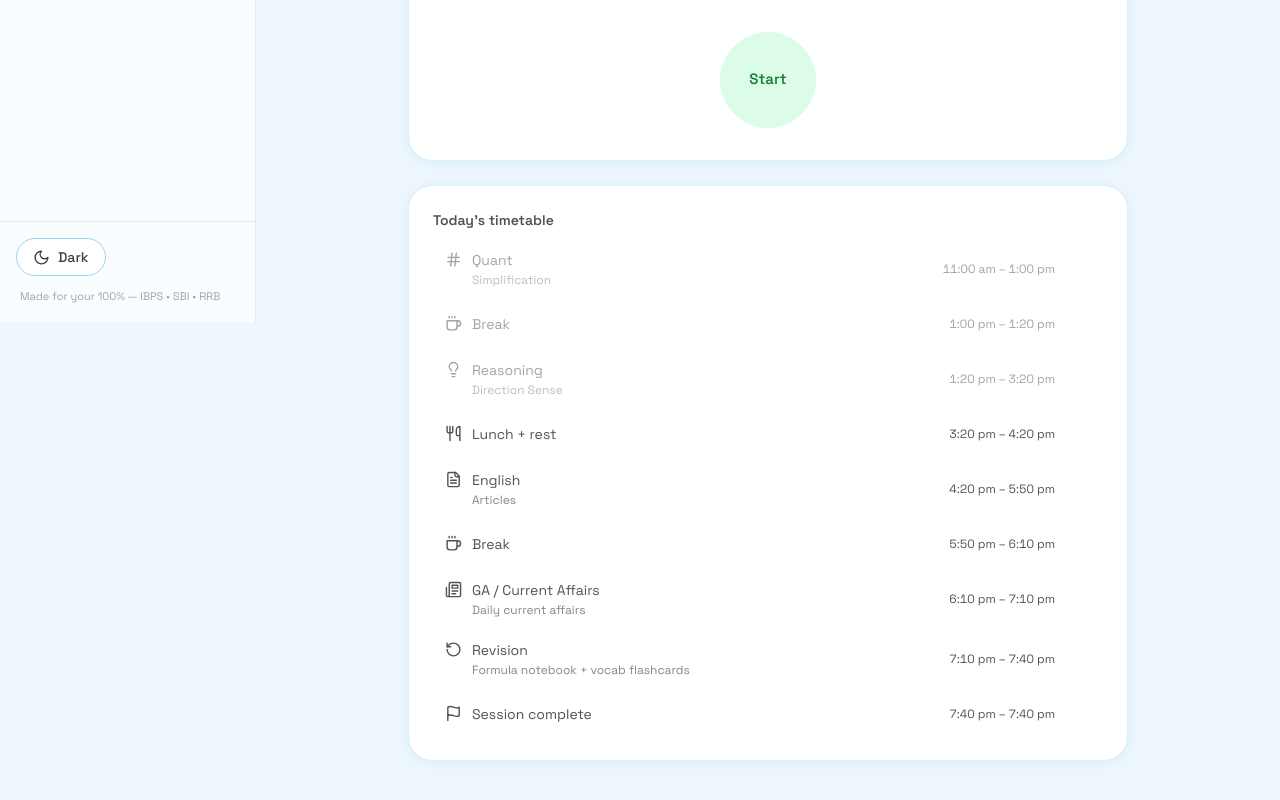
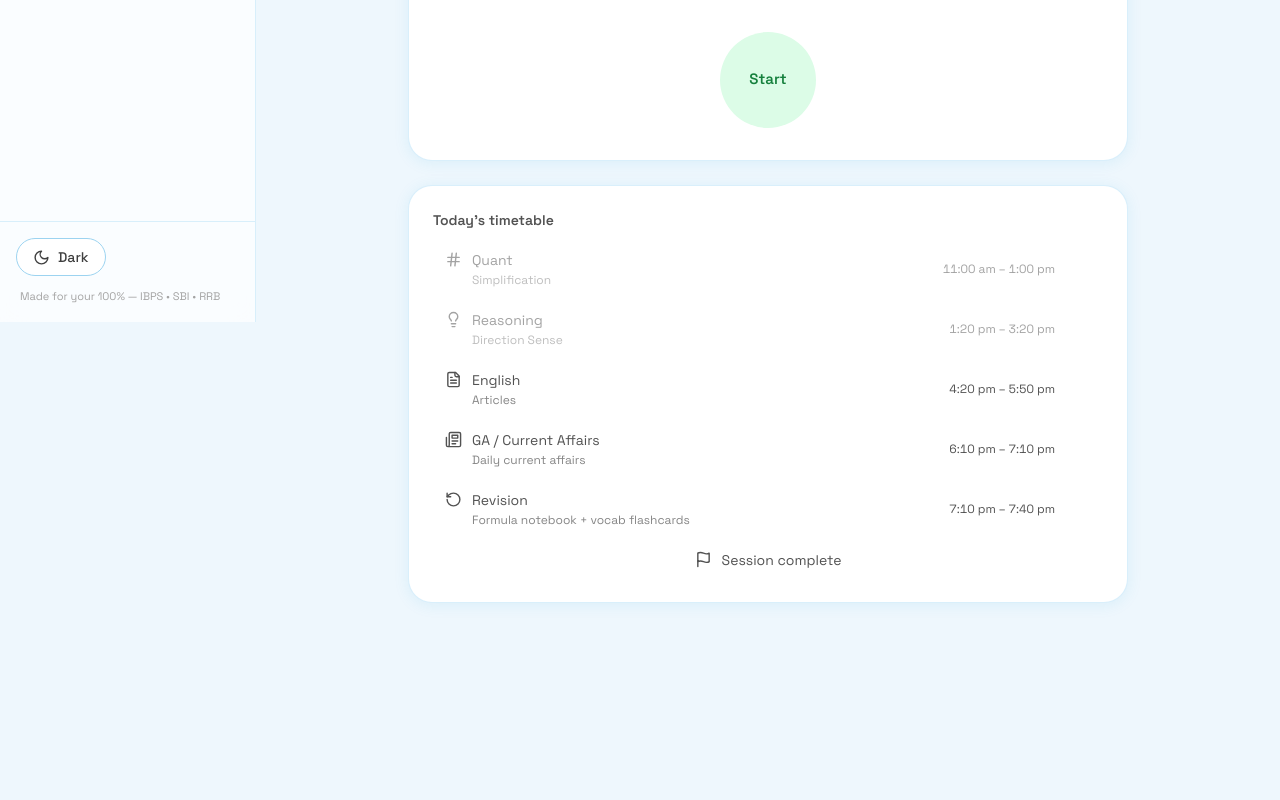
Before and after one commit to MASTERxVIC/StudyDesk-tracker, a Next.js app: page /timer in a window 1280 px wide. Shown: the part 478-1278 px from the top of the page. After the commit the page ends 1177 px from the top, so only its background shows below. Built offline with nearby package versions, Linux system fonts and the light colour scheme; no server answers; the database is empty.

Commit message:
timetable display

```diff
--- a/app/timer/page.js
+++ b/app/timer/page.js
@@ -690,11 +690,29 @@ export default function TimerPage() {
             Today&apos;s timetable
           </p>
           <div className="space-y-1.5">
-            {slots.map((s, i) => {
+            {slots.filter((s) => !isBreakSlot(s.title)).map((s, i) => {
               const isCur = active && effNow >= s.start && effNow < s.end;
               const isPast = effNow >= s.end;
               const SIcon = s.Icon || IconClock;
               const topic = topicFor(s.title);
+              // Session complete: sirf centered text, time nahi
+              if (s.end <= s.start) {
+                return (
+                  <div
+                    key={i}
+                    className={`flex items-center justify-center rounded-xl px-3 py-2 text-sm ${
+                      isPast
+                        ? 'text-neutral-400 dark:text-neutral-600'
+                        : 'text-neutral-600 dark:text-neutral-300'
+                    }`}
+                  >
+                    <span className="flex items-center gap-2.5">
+                      <SIcon size={17} />
+                      {s.title}
+                    </span>
+                  </div>
+                );
+              }
               return (
                 <div
                   key={i}
```
